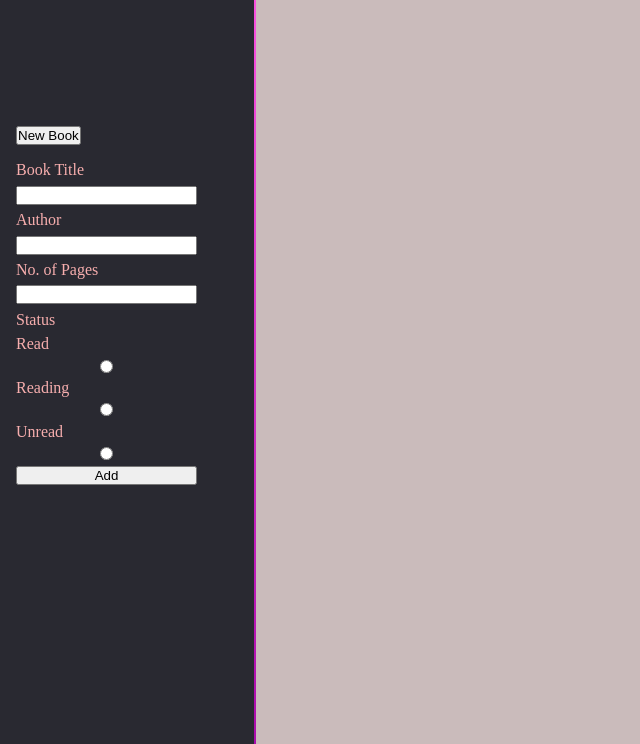
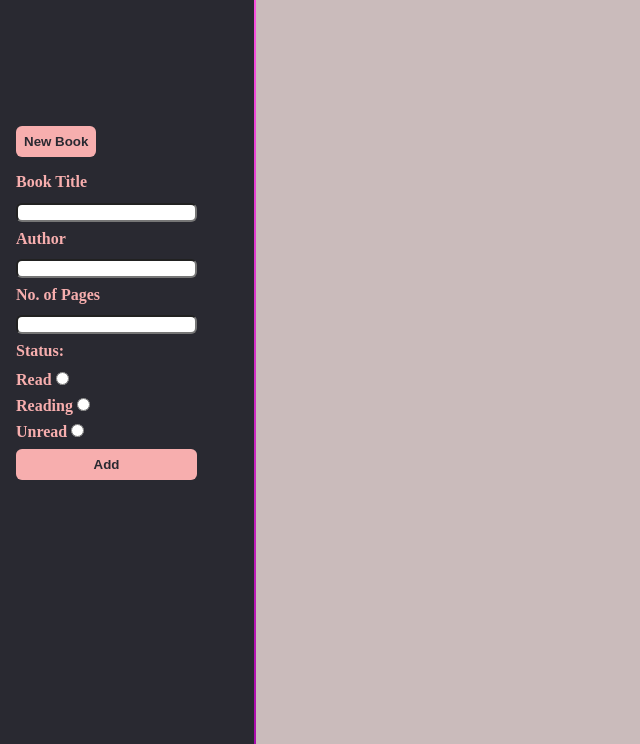
Before and after one commit to viiiofpentacles/library-app, a plain HTML site: page index.html in a window 1280 px wide. Both pictures are taken after a click on the button "New Book". Shown: the part 56-800 px from the top of the page, without its empty margins (0-640 px from the left). Drawn offline with Linux system fonts and the light colour scheme.

Commit message:
Added more styling to css

```diff
--- a/index.html
+++ b/index.html
@@ -25,17 +25,21 @@
             <label for="pages">No. of Pages</label>
             <input type="number" id="pages" name="pages" required>
 
-            <p class="read-status">Status</p>
-
+            <p class="read-status">Status:</p>
+            <div class="radio-buttons">
+            <div>
             <label for="read">Read</label>
             <input type="radio" id="read" name="status" value="read" required>
-
+            </div>
+            <div>
             <label for="reading">Reading</label>
             <input type="radio" id="reading" name="status" value="reading" required>
-
+            </div>
+            <div>
             <label for="unread">Unread</label>
             <input type="radio" id="unread" name="status" value="unread" required>
-
+            </div>
+            </div>
             <button type = "submit" class="submit-button">Add</button>
 
         </form>
--- a/style.css
+++ b/style.css
@@ -24,14 +24,41 @@
     border-image: linear-gradient(rgb(255, 86, 227), rgba(214, 0, 214, 0.747)) 1;
 }
 
-#new-book {
+#new-book,
+.submit-button {
     margin-bottom: 1rem;
+    padding: 8px;
+    border-style: none;
+    border-radius: 6px;
+    background-color: rgb(247, 174, 174);
+    color: rgb(41, 41, 49);
+    font-weight: 800;
 }
 
+#new-book:hover,
+.submit-button:hover {
+    cursor: pointer;
+    filter: brightness(0.8);
+}
 
 #new-book-form {
     display: grid;
-    gap: 0.4rem;
+    gap: 0.5rem;
+}
+
+input {
+    border-radius: 6px;
+}
+
+label,
+.read-status {
+    font-weight: 600;
+    padding-bottom: 0.2rem;
+}
+
+.radio-buttons {
+    display: grid;
+    gap: 0.5rem;
 }
 
 #shelf {
@@ -46,7 +73,23 @@
 #shelf>div {
     color: rgb(160, 26, 104);
     background-color: rgb(255, 245, 245);
-    border: 2px solid purple;
+    border: 4px solid purple;
     border-radius: 8px;
     padding: 0.8rem;
 }
+
+#shelf>div button {
+    margin: 0.4rem;
+    margin-top: 1rem;
+    padding: 8px;
+    border-style: none;
+    border-radius: 6px;
+    background-color: purple;
+    color: rgb(247, 174, 174);
+    font-weight: 800;
+}
+
+#shelf>div button:hover {
+    cursor: pointer;
+    filter: brightness(1.4);
+}
```
